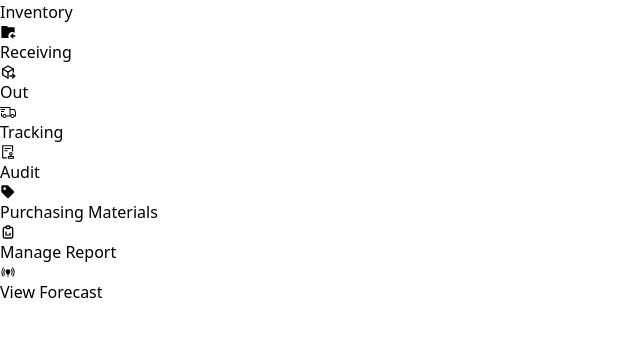
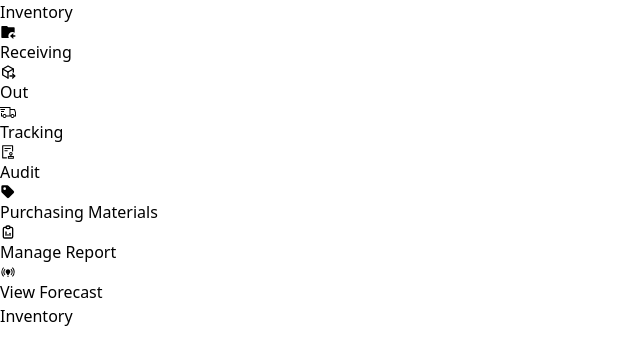
Before and after one commit to my-nggia/supply-chef, a React (Vite) app: page /inventory in a window 1280 px wide. Shown: the top 364 px of the page, without its empty margins (0-640 px from the left). Built offline with nearby package versions, Linux system fonts and the light colour scheme.

Commit message:
[MODIFY] Inventory

```diff
--- a/src/components/Main/Inventory.jsx
+++ b/src/components/Main/Inventory.jsx
@@ -3,9 +3,16 @@ import InventorySideBar from '../Navigation Bars/InventorySideBar'
 
 const Inventory = () => {
   return (
-    <div>
-        <InventorySideBar/>
-    </div>
+    <>
+        <div className='w-full bg-slate-100 flex'>
+          {/* navigation bar */}
+          <InventorySideBar/>
+
+          {/* Content */}
+          <h2 className='text-2xl text-red-300'>Inventory</h2>
+        </div>
+
+    </>
   )
 }
 
```
